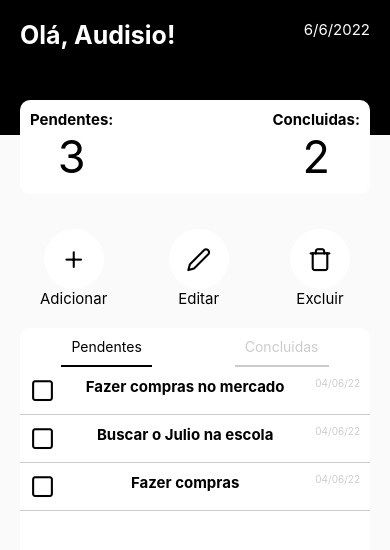
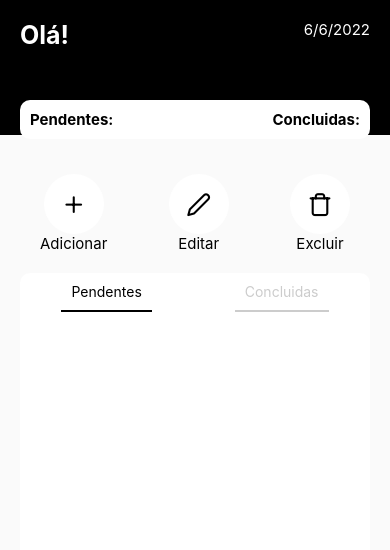
Before and after one commit to audisiofilho/toDoListApp, a React Native app: screen / in a window 390 px wide. Shown: the top 550 px of the page. Built offline with nearby package versions, Linux system fonts and the light colour scheme.

Commit message:
Criando modal de NewTask e testando banco de dados

```diff
--- a/src/components/TaskList/index.js
+++ b/src/components/TaskList/index.js
@@ -4,6 +4,7 @@ import {Container, ButtonTask, TaskText,TaskDate} from './styles';
 import Icon from 'react-native-vector-icons/Feather';
 
 export default function TasktList({data, active}) {
+  console.log(data);
   return (
     <Container onLongPress={()=>alert('Container')}>
       <ButtonTask onPress={()=> alert('task')}>
@@ -12,12 +13,8 @@ export default function TasktList({data, active}) {
       </ButtonTask>
 
         <TaskText>
-          {data.task}
+          {data.desc}
         </TaskText>
-
-        <TaskDate>
-          {data.date}
-        </TaskDate>
 
     </Container>
   );
--- a/src/pages/Home/index.js
+++ b/src/pages/Home/index.js
@@ -1,5 +1,13 @@
 import React, {useState, useEffect} from 'react';
-import {StatusBar} from 'react-native';
+import {
+  StatusBar,
+  Modal,
+  View,
+  TouchableOpacity,
+  Text,
+  TouchableWithoutFeedback,
+  TextInput,
+} from 'react-native';
 import {
   Container,
   ControlContainer,
@@ -17,77 +25,45 @@ import {
   ContainerSwitch,
   ButtonSwitch,
   SwitchText,
-  ButtonSwitch2
+  ButtonSwitch2,
 } from './styles';
 
 import Icon from 'react-native-vector-icons/Feather';
 
 import TaskList from '../../components/TaskList';
 
+import getRealm from '../../services/realm';
+
 export default function Home() {
   const date = new Date().toLocaleDateString();
 
   const [active, setActive] = useState(true);
-  const [pending, setPending] = useState();
-  const [complete, setComplete] = useState([]);
+  const [tasks, setTasks] = useState([]);
+  const [modalVisible, setmodalVisible] = useState(false);
 
-  const list = [
-    {
-      id: 1,
-      task: 'Fazer compras no mercado',
-      date: '04/06/22',
-      complete: false,
-    },
-    {
-      id: 2,
-      task: 'Buscar o Julio na escola',
-      date: '04/06/22',
-      complete: false,
-    },
-    {
-      id: 3,
-      task: 'Fazer compras',
-      date: '04/06/22',
-      complete: false,
-    },
-  ];
-
-  const list2 = [
-    {
-      id: 4,
-      task: 'Fazer janta',
-      date: '04/06/22',
-      complete: true,
-    },
-    {
-      id: 5,
-      task: 'Programar',
-      date: '04/06/22',
-      complete: true,
-    },
-  ];
+  useEffect(() => {}, []);
 
   return (
     <Container>
       <StatusBar backgroundColor="#000" />
       <ProfileContainer>
-        <ProfileText>Olá, Audisio!</ProfileText>
+        <ProfileText>Olá!</ProfileText>
         <DateText>{date}</DateText>
       </ProfileContainer>
 
       <ControlContainer>
         <FieldText>
           <ControlTille>Pendentes:</ControlTille>
-          <ControlNumber>{list.length}</ControlNumber>
+          <ControlNumber></ControlNumber>
         </FieldText>
         <FieldText>
           <ControlTille>Concluidas:</ControlTille>
-          <ControlNumber>{list2.length}</ControlNumber>
+          <ControlNumber></ControlNumber>
         </FieldText>
       </ControlContainer>
 
       <ContainerButtons>
-        <Button>
+        <Button onPress={() => setmodalVisible(true)}>
           <ContainerIcon>
             <Icon name="plus" size={25} color="#000" />
           </ContainerIcon>
@@ -108,20 +84,79 @@ export default function Home() {
       </ContainerButtons>
 
       <ContainerSwitch>
-        <ButtonSwitch onPress={() => setActive(true)} style={{borderBottomColor: active ? '#000' : '#ccc'}}>
-          <SwitchText style={{color: active ? '#000' : '#ccc'}}>Pendentes</SwitchText>
+        <ButtonSwitch
+          onPress={() => setActive(true)}
+          style={{borderBottomColor: active ? '#000' : '#ccc'}}>
+          <SwitchText style={{color: active ? '#000' : '#ccc'}}>
+            Pendentes
+          </SwitchText>
         </ButtonSwitch>
-        <ButtonSwitch2  onPress={() => setActive(false)} style={{borderBottomColor: active ? '#ccc' : '#000'}}>
-          <SwitchText style={{color: active ? '#ccc' : '#000'}}>Concluidas</SwitchText>
+        <ButtonSwitch2
+          onPress={() => setActive(false)}
+          style={{borderBottomColor: active ? '#ccc' : '#000'}}>
+          <SwitchText style={{color: active ? '#ccc' : '#000'}}>
+            Concluidas
+          </SwitchText>
         </ButtonSwitch2>
       </ContainerSwitch>
 
       <List
-        data={active ? list : list2}
+        data={tasks}
         keyExtractor={item => String(item.id)}
         showsVerticalScrollIndicator={false}
-        renderItem={({item}) => <TaskList data={item} active={active}/>}
+        renderItem={({item}) => <TaskList data={item} active={active} />}
       />
+      <Modal visible={modalVisible} animationType="fade" transparent={true}>
+        <View style={{flex: 1, backgroundColor: 'rgba(34,34,34,0.4)'}}>
+          <TouchableWithoutFeedback onPress={() => setmodalVisible(false)}>
+            <View style={{flex: 1}}></View>
+          </TouchableWithoutFeedback>
+          <View style={{flex: 1, backgroundColor: '#fff', padding: 15}}>
+            <Text
+              style={{
+                marginTop: 15,
+                textAlign: 'center',
+                fontWeight: 'bold',
+                fontSize: 20,
+                color: '#000',
+              }}>
+              Criar uma nova tarefa?
+            </Text>
+            <TextInput
+              placeholder="Tarefa..."
+              style={{
+                borderRadius: 5,
+                height: 45,
+                backgroundColor: '#ddd',
+                marginVertical: 15,
+                fontSize: 15,
+                paddingHorizontal: 5,
+              }}
+            />
+
+            <TouchableOpacity
+              style={{
+                borderRadius: 4,
+                backgroundColor: '#000',
+                height: 45,
+                alignItems: 'center',
+                justifyContent: 'center',
+              }}>
+              <Text
+                style={{
+                  fontSize: 19,
+                  fontWeight: 'bold',
+                  color: '#fff',
+                }}>
+                Criar Tarefa
+              </Text>
+            </TouchableOpacity>
+            <TouchableOpacity onPress={()=> setmodalVisible(false)}>
+              <Text style={{color: '#000', textAlign: 'center', margin: 10, fontSize: 20}}>Voltar</Text>
+            </TouchableOpacity>
+          </View>
+        </View>
+      </Modal>
     </Container>
   );
 }
--- /dev/null
+++ b/src/schemas/ToDoSchema.js
@@ -0,0 +1,11 @@
+export default class ToDoSchema {
+  static schema = {
+    name: 'ToDoList',
+    primaryKey: 'id',
+    properties: {
+      id: {type: 'int', indexed: true},
+      desc: 'string',
+      complete: {type: 'bool'},
+    },
+  };
+}
--- /dev/null
+++ b/src/services/realm.js
@@ -0,0 +1,8 @@
+import Realm from "realm";
+import ToDoSchema from "../schemas/ToDoSchema";
+
+export default function getRealm(){
+    return Realm.open({
+        schema: [ToDoSchema]
+    })
+}
```
